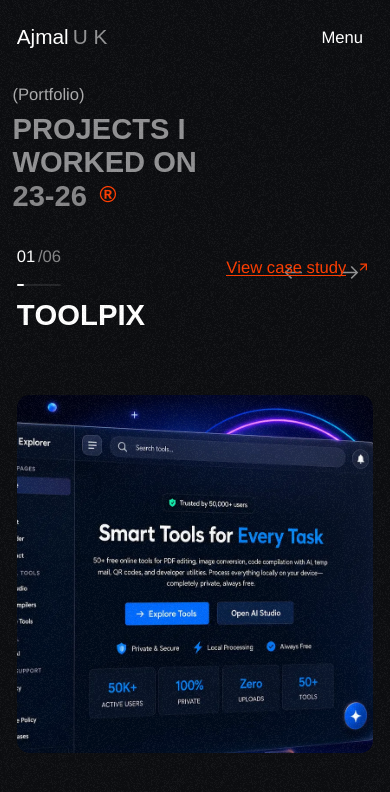
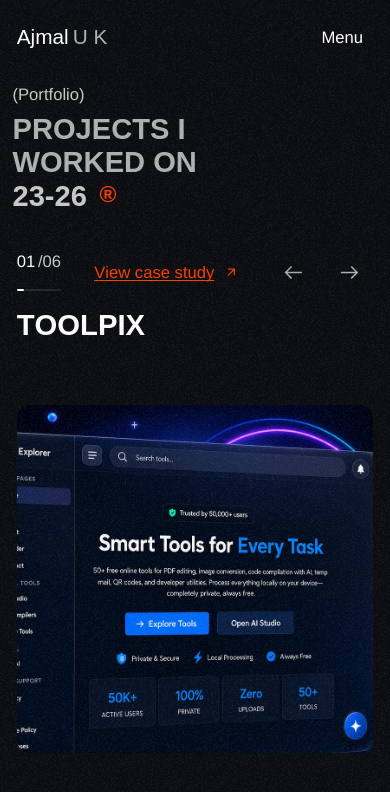
Before and after one commit to ajmaluk/Protfolio, a Next.js app: page /projects in a window 390 px wide. Shown: the top 792 px of the page. Built offline with nearby package versions, Linux system fonts and the light colour scheme.

Commit message:
refactor: improve accessibility, typography contrast, and mobile project navigation

```diff
--- a/src/components/IntroSection.tsx
+++ b/src/components/IntroSection.tsx
@@ -460,6 +460,7 @@
               className="btn-circle arrow-hover home__intro-btn"
               aria-label="Learn more about Muhammed Ajmal U K on the About page"
             >
+              <span className="sr-only">Learn more about Muhammed Ajmal U K on the About page</span>
               <div className="ic-arr-wrap" style={{ "--size": 3.2 } as React.CSSProperties}>
                 <div className="arr-main ic" style={{ "--size": 3.2 } as React.CSSProperties}>
                   <svg width="100%" viewBox="0 0 20 20" fill="none">
--- a/src/components/ProjectsSection.tsx
+++ b/src/components/ProjectsSection.tsx
@@ -227,11 +227,11 @@
           <h2 className="fix-font home__project-title grid">
             <div className="heading h2 upper fw-bold home__project-title-txt"><span>Projects I</span></div>
             <div className="heading h2 upper fw-bold home__project-title-txt"><span>worked on</span></div>
-            <div className="heading h2 upper fw-bold cl-txt-disable home__project-title-txt">
+            <div className="heading h2 upper fw-bold cl-txt-sub home__project-title-txt">
               <span>23-26</span>
               <div className="heading h3 fw-semi cl-txt-orange copyright">®</div>
             </div>
-            <div className="fs-20 cl-txt-desc fw-reg home__project-title-label">(Portfolio)</div>
+            <div className="fs-20 cl-txt-sub fw-reg home__project-title-label">(Portfolio)</div>
           </h2>
 
           <div ref={mainRef} className="home__project-main" style={{ "--totalHeight": `${displayProjects.length * 100}vh` } as React.CSSProperties}>
@@ -286,7 +286,7 @@
                         <div className="cl-txt-title home__project-pagination-current">
                           <span>{String(activeIndex + 1).padStart(2, "0")}</span>
                         </div>
-                        <span className="cl-txt-disable">/{String(displayProjects.length).padStart(2, "0")}</span>
+                        <span className="cl-txt-sub">/{String(displayProjects.length).padStart(2, "0")}</span>
                         <div className="line home__project-pagination-progress">
                           <div
                             className="home__project-pagination-progress-inner"
@@ -299,9 +299,11 @@
                         </div>
                       </div>
 
+                      <div className="home__project-header-right">
                         <Link
                           href={isProjectsPage ? `/projects/${displayProjects[activeIndex]?.slug || ""}` : "/projects"}
                           className="cl-txt-orange fs-20 fw-med arrow-hover home__project-link mod-mb"
+                          aria-label={isProjectsPage ? "View project case study" : "View all projects"}
                         >
                           <span className="txt-link cl-txt-orange">
                             {isProjectsPage ? "View case study" : "All projects"}
@@ -321,6 +323,51 @@
                             </div>
                           </div>
                         </Link>
+
+                        {/* Arrows visible only on mobile/tablet */}
+                        <div className="home__project-navigation">
+                          <div
+                            className={cn("home__project-navigation-arrow prev", activeIndex === 0 && "disable")}
+                            onClick={() => activeIndex > 0 && handleDotClick(activeIndex - 1)}
+                            role="button"
+                            tabIndex={activeIndex === 0 ? -1 : 0}
+                            aria-label="Previous project"
+                            aria-disabled={activeIndex === 0}
+                            onKeyDown={(e) => {
+                              if ((e.key === "Enter" || e.key === " ") && activeIndex > 0) {
+                                e.preventDefault();
+                                handleDotClick(activeIndex - 1);
+                              }
+                            }}
+                          >
+                            <div className="ic ic-20">
+                              <svg width="100%" viewBox="0 0 16 16" fill="none" xmlns="http://www.w3.org/2000/svg" aria-hidden="true">
+                                <path d="M2.6 8.00003H14M6.19998 3.80005L2 8.00003L6.19998 12.2" stroke="currentColor" strokeWidth="1.13137" strokeMiterlimit="10" strokeLinecap="square"></path>
+                              </svg>
+                            </div>
+                          </div>
+                          <div
+                            className={cn("home__project-navigation-arrow next", activeIndex === displayProjects.length - 1 && "disable")}
+                            onClick={() => activeIndex < displayProjects.length - 1 && handleDotClick(activeIndex + 1)}
+                            role="button"
+                            tabIndex={activeIndex === displayProjects.length - 1 ? -1 : 0}
+                            aria-label="Next project"
+                            aria-disabled={activeIndex === displayProjects.length - 1}
+                            onKeyDown={(e) => {
+                              if ((e.key === "Enter" || e.key === " ") && activeIndex < displayProjects.length - 1) {
+                                e.preventDefault();
+                                handleDotClick(activeIndex + 1);
+                              }
+                            }}
+                          >
+                            <div className="ic ic-20">
+                              <svg width="100%" viewBox="0 0 16 16" fill="none" xmlns="http://www.w3.org/2000/svg" aria-hidden="true">
+                                <path d="M13.4 8.00003H2M9.79997 3.80005L14 8.00003L9.79997 12.2" stroke="currentColor" strokeWidth="1.13137" strokeMiterlimit="10" strokeLinecap="square"></path>
+                              </svg>
+                            </div>
+                          </div>
+                        </div>
+                      </div>
                     </div>
 
                     <h3 className="visually-hidden">
@@ -424,7 +471,7 @@
 
                   {/* Role listing block */}
                   <div className="home__project-role">
-                    <p className="cl-txt-desc fw-med home__project-label">Role</p>
+                    <p className="cl-txt-sub fw-med home__project-label">Role</p>
                     <div className="home__project-role-listing">
                       {displayProjects.map((proj, idx) => (
                         <div key={proj.id} className={cn("home__project-role-listing-inner", idx === activeIndex && "active")}>
@@ -439,7 +486,7 @@
 
                 {/* Description & Link */}
                 <div className="home__project-desc">
-                  <p className="cl-txt-desc fw-med home__project-label">Description</p>
+                  <p className="cl-txt-sub fw-med home__project-label">Description</p>
                   <div style={{ position: "relative" }}>
                     {displayProjects.map((proj, idx) => (
                       <p key={idx} className={cn("fs-20 cl-txt-sub home__project-desc-txt", idx === activeIndex && "active")}>
@@ -472,50 +519,6 @@
                   </Link>
                 </div>
 
-                {/* Arrows visible only on mobile/tablet */}
-                <div className="home__project-navigation">
-                  <div
-                    className={cn("home__project-navigation-arrow prev", activeIndex === 0 && "disable")}
-                    onClick={() => activeIndex > 0 && handleDotClick(activeIndex - 1)}
-                    role="button"
-                    tabIndex={activeIndex === 0 ? -1 : 0}
-                    aria-label="Previous project"
-                    aria-disabled={activeIndex === 0}
-                    onKeyDown={(e) => {
-                      if ((e.key === "Enter" || e.key === " ") && activeIndex > 0) {
-                        e.preventDefault();
-                        handleDotClick(activeIndex - 1);
-                      }
-                    }}
-                  >
-                    <div className="ic ic-20">
-                      <svg width="100%" viewBox="0 0 16 16" fill="none" xmlns="http://www.w3.org/2000/svg" aria-hidden="true">
-                        <path d="M2.6 8.00003H14M6.19998 3.80005L2 8.00003L6.19998 12.2" stroke="currentColor" strokeWidth="1.13137" strokeMiterlimit="10" strokeLinecap="square"></path>
-                      </svg>
-                    </div>
-                  </div>
-                  <div
-                    className={cn("home__project-navigation-arrow next", activeIndex === displayProjects.length - 1 && "disable")}
-                    onClick={() => activeIndex < displayProjects.length - 1 && handleDotClick(activeIndex + 1)}
-                    role="button"
-                    tabIndex={activeIndex === displayProjects.length - 1 ? -1 : 0}
-                    aria-label="Next project"
-                    aria-disabled={activeIndex === displayProjects.length - 1}
-                    onKeyDown={(e) => {
-                      if ((e.key === "Enter" || e.key === " ") && activeIndex < displayProjects.length - 1) {
-                        e.preventDefault();
-                        handleDotClick(activeIndex + 1);
-                      }
-                    }}
-                  >
-                    <div className="ic ic-20">
-                      <svg width="100%" viewBox="0 0 16 16" fill="none" xmlns="http://www.w3.org/2000/svg" aria-hidden="true">
-                        <path d="M13.4 8.00003H2M9.79997 3.80005L14 8.00003L9.79997 12.2" stroke="currentColor" strokeWidth="1.13137" strokeMiterlimit="10" strokeLinecap="square"></path>
-                      </svg>
-                    </div>
-                  </div>
-                </div>
-
               </div>
             </div>
           </div>
```
Also changed, not shown: src/app/globals.css. Lines whose indentation alone changed are shown as unchanged.
